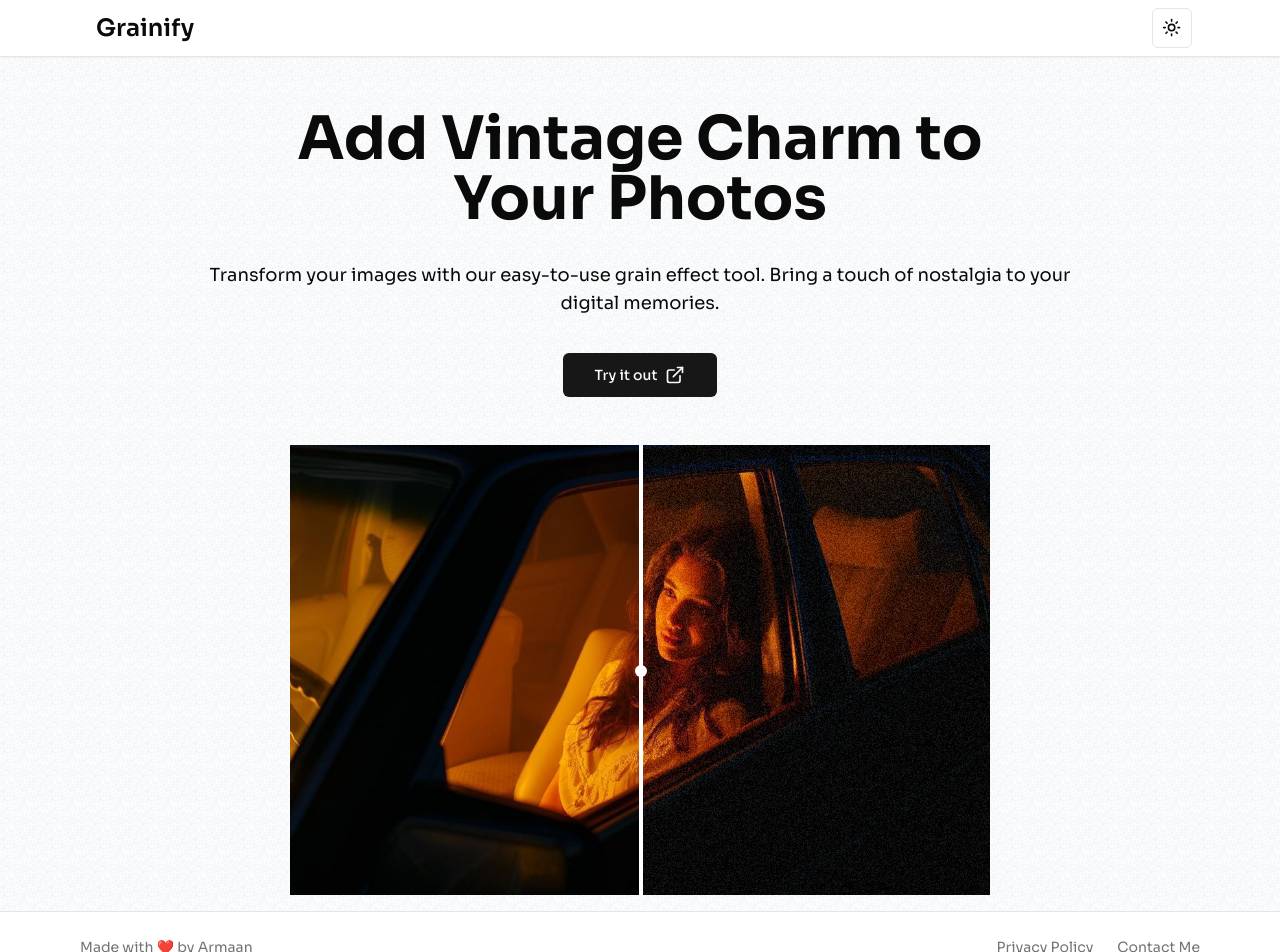
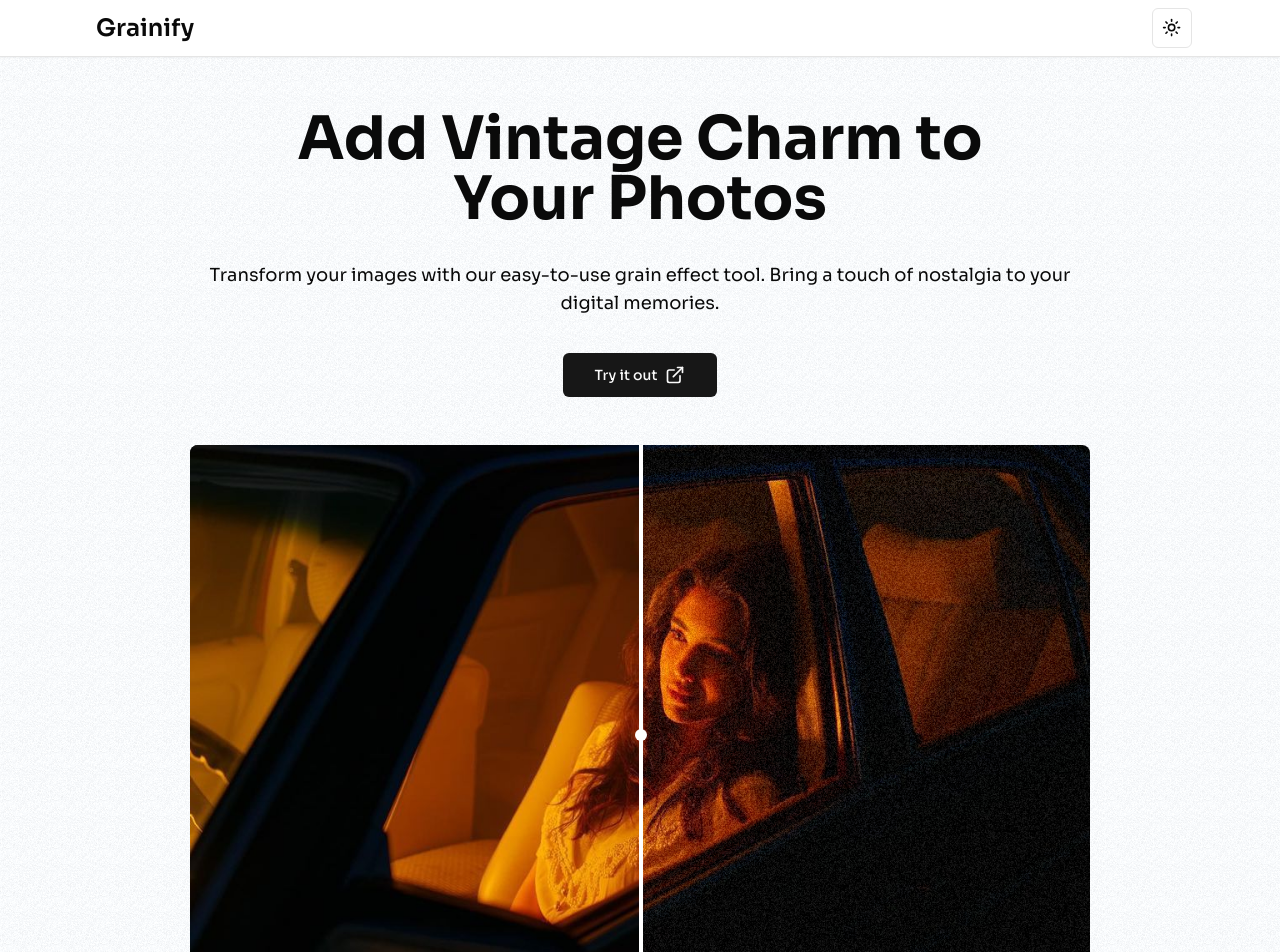
Before and after one commit to armaanx/grainify, a Next.js app: page / in a window 1280 px wide. Shown: the top 952 px of the page. Built offline with nearby package versions, Linux system fonts and the light colour scheme.

Commit message:
updated BeforeAfterImage component styles and dimensions

```diff
--- a/src/components/BeforeAfterImage.tsx
+++ b/src/components/BeforeAfterImage.tsx
@@ -34,12 +34,12 @@ export const BeforeAfterImage = () => {
 
   return (
     <div
-      className="w-full relative"
+      className="w-full relative "
       onMouseUp={handleInteractionEnd}
       onTouchEnd={handleInteractionEnd}
     >
       <div
-        className="relative w-full max-w-[700px] aspect-[70/45] m-auto overflow-hidden select-none"
+        className="relative w-full max-w-[900px] aspect-[70/45] m-auto overflow-hidden select-none rounded-lg"
         onMouseMove={handleMouseMove}
         onTouchMove={handleTouchMove}
         onMouseDown={handleInteractionStart}
@@ -48,7 +48,7 @@ export const BeforeAfterImage = () => {
         <Image alt="after" fill priority src="/homephoto2.jpg" />
 
         <div
-          className="absolute top-0 left-0 right-0 w-full max-w-[700px] aspect-[70/45] m-auto overflow-hidden select-none"
+          className="absolute top-0 left-0 right-0 w-full max-w-[900px] aspect-[70/45] m-auto overflow-hidden select-none"
           style={{ clipPath: `inset(0 ${100 - sliderPosition}% 0 0)` }}
         >
           <Image fill priority alt="before" src="/homephoto.jpg" />
```
